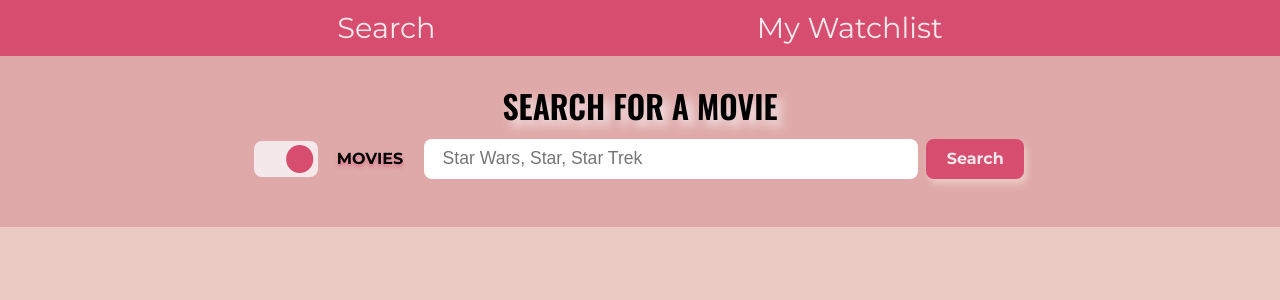
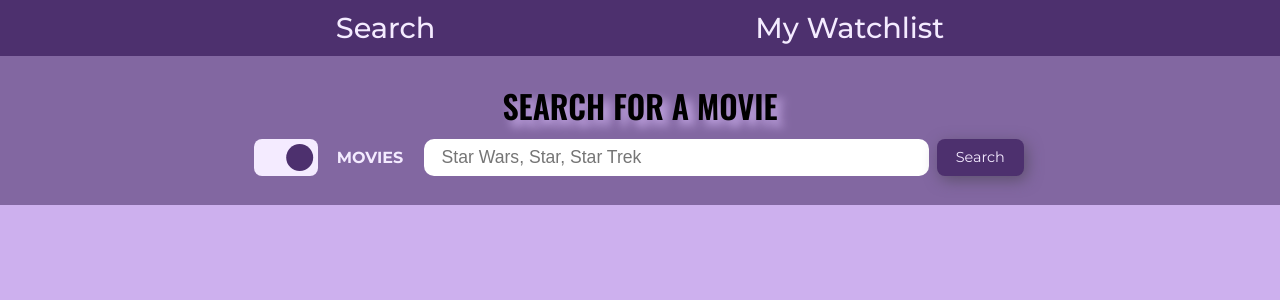
Before and after one commit to anastl/React-Watchlist, a React (Vite) app: page / in a window 1280 px wide. Shown: the top 300 px of the page. Built offline with nearby package versions, Linux system fonts and the light colour scheme; no server answers.

Commit message:
fixed color scheme and buttons

```diff
--- a/src/App.jsx
+++ b/src/App.jsx
@@ -1,7 +1,7 @@
 import { Link, Routes, Route } from 'react-router-dom'
 import Watchlist from "./Routes/Watchlist"
 import MoviesAndSeries from "./Routes/MoviesAndSeries"
-import DetailedMovie from "./Components/DetailedMovie"
+import DetailedMedia from "./Components/DetailedMedia"
 import './App.css'
 
 function App() {
@@ -17,7 +17,7 @@ function App() {
         <Route exact path="/" element = { <MoviesAndSeries /> } />
         <Route path='watchlist/' element= { <Watchlist />} />
         <Route exact path='search/' element={ <MoviesAndSeries /> } />
-        <Route path='search/:mediaId' element={ <DetailedMovie /> } />
+        <Route path='search/:mediaId' element={ <DetailedMedia /> } />
       </Routes>
     </>
   )
--- a/src/Components/Media.jsx
+++ b/src/Components/Media.jsx
@@ -17,8 +17,8 @@ export default function Media( props ) {
     const newSummary = summary.slice(0, 400) === summary ? summary : summary.slice(0, 397)+"..."
     const [year, ...trash] = release_date.split('-')
 
-    const addMediaBtn = <button onClick={ () => addElement( props ) } >Add to watchlist</button>
-    const deleteMediaBtn = <button onClick={ () => deleteElement( id ) } >Delete from watchlist</button>
+    const addMediaBtn = <button className="pop-out" onClick={ () => addElement( props ) } >Add to watchlist</button>
+    const deleteMediaBtn = <button className="pop-out" onClick={ () => deleteElement( id ) } >Delete from watchlist</button>
 
     return (
         <div className="media-card">
@@ -30,7 +30,7 @@ export default function Media( props ) {
                     <p className="p small">{ rating }/10</p>
                 </div>
                 <p className="p summary">{ newSummary }</p>
-                <p className="p small genres">{ genres }</p>
+                <p className="p small genres">Genres: { genres }</p>
                 <div className="buttons-container">
                     { isInWatchlist(id) ? deleteMediaBtn : addMediaBtn  }
                     <button
--- a/src/Routes/MoviesAndSeries.jsx
+++ b/src/Routes/MoviesAndSeries.jsx
@@ -3,10 +3,10 @@ import Media from "../Components/Media"
 import { Context } from "../Context/watchlistContext"
 
 export default function MoviesAndSeries() {
-    const { genres, handleMedia } = useContext(Context)
+    const { genres, mediaType, handleMedia, searchResults, setSearchResults } = useContext(Context)
     const [media, setMedia] = useState([])
     const [query, setQuery] = useState({
-        movie: true,
+        movie: mediaType==='movie' ? true : false,
         mediaName: ''
     })
     const mediaUrl = `https://api.themoviedb.org/3/search/${ query.movie ? 'movie' : 'tv' }?api_key=a549a10218e6b1e84fddfc056a830b2c&language=en-US&query=${ query.mediaName }&include_adult=false`
@@ -51,6 +51,7 @@ export default function MoviesAndSeries() {
             }, [] )
 
             setMedia( allMedia )
+            setSearchResults( allMedia )
         }
         catch (e) { console.log(e) }
     }
@@ -70,11 +71,13 @@ export default function MoviesAndSeries() {
     }
 
     return (
-            <main className="search--area">
-                <h1 className="search title">Search for a { query.movie ? 'movie' : 'tv show'}</h1>
+            <main>
+                <div className="search--area">
+                    <h1 className="search--title">Search for a {query.movie ? 'Movie' : 'Tv Show'}</h1>
                     <form className="form" onSubmit={ (e) => {
                         e.preventDefault()
                         getResults()
+                        setSearchResults([])
                     }}>
                         <div className="form-container">
                             <label className="slider-label" htmlFor="movie">
@@ -99,8 +102,9 @@ export default function MoviesAndSeries() {
                             <button className="button" type="submit">Search</button>
                         </div>
                     </form>
+                </div>
                 <div className="container">
-                    {media}
+                    { searchResults || media }
                 </div>
             </main>
     )
--- a/src/index.css
+++ b/src/index.css
@@ -1,4 +1,4 @@
-@import url('https://fonts.googleapis.com/css2?family=Montserrat:wght@400;700&family=Oswald:wght@400;500;600&display=swap');
+@import url('https://fonts.googleapis.com/css2?family=Montserrat:wght@400;500;600;700&family=Oswald:wght@400;500;600&display=swap');
 
 /*
   WORKING FOR 600PX AND BIGGER
@@ -6,37 +6,19 @@
 */
 
 :root {
-  /* color-scheme: light dark; */
+  --dark-1: #4D306E;
+  --dark-2: #5E516E;
+  --dark-3: #8267A1;
 
-  --nav-light-color: #d74d6f;
-  --nav-dark-color: #145045;
+  --light-1: #f4ebff;
+  --light-2: #E9D6FF;
+  --light-3: #CDB0EE;
+  --light-4: #A08ABA;
 
-  --nav-light-color--darker: #a03a54;
-  --nav-light-color--darker--lower-opacity: rgb(160, 58, 84, .5);
-  --nav-dark-color--darker: #0c2f28;
+  --accent: #A86AF0;
 
-  --accent-text-lvl-1-light-color: #eacbc4;
-  --accent-text-lvl-1-dark-color: #70a9ad;
-
-  --accent-text-lvl-2-light-color: #f5e8ea;
-  /* --accent-text-lvl-2-light-color: #f4dfe1; */
-  --accent-text-lvl-2-dark-color: #1f6f71;
-
-  --accent-text-lvl-3-light-color: #d6888f;
-  --accent-text-lvl-3-dark-color: #144e4f;
-
-
-  --nav-light-color--lower-opacity: rgb(215, 77, 111, .5);
-  --nav-dark-color--lower-opacity: rgb(20, 80, 69, 5);
-
-  --accent-text-lvl-1-light-color--lower-opacity: rgb(234, 203, 196, .5);
-  --accent-text-lvl-1-dark-color--lower-opacity: rgb(112, 169, 173, .5);
-
-  --accent-text-lvl-2-light-color--lower-opacity: rgb(244, 223, 225, .5);
-  --accent-text-lvl-2-dark-color--lower-opacity: rgb(31, 111, 113, .5);
-
-  --accent-text-lvl-3-light-color--lower-opacity: rgb(214, 136, 143, .5);
-  --accent-text-lvl-3-dark-color--lower-opacity: rgb(20, 78, 79, .5);
+  --dark-color-2: #A1A057;
+  --light-color-2: #EDEDAF;
 
   --font-oswald: 'Oswald', sans-serif;
   --font-monserrat: 'Montserrat', sans-serif;
@@ -44,26 +26,28 @@
   font-family: var(--font-monserrat);
   font-size: 16px;
   line-height: 1.6;
-  text-rendering: optimizeLegibility;
 }
 
-* {
-  box-sizing: border-box;
-}
+* { box-sizing: border-box; }
 
 html, body {
   margin: 0;
   padding: 0;
   min-height: 100%;
-background-color: var(--accent-text-lvl-1-light-color);
+  background-color: var(--light-3);
 }
+
+/* main {
+  display: flex;
+  flex-direction: column;
+} */
 
 img {
   max-width: 100%;
 }
 
 nav {
-  background-color: var(--nav-light-color);
+  background-color: var(--dark-1);
   font-size: 1.8rem;
   display: flex;
   justify-content: space-evenly;
@@ -72,7 +56,7 @@ nav {
 
 a {
   text-decoration: none;
-  color: var(--accent-text-lvl-2-light-color);
+  color: var(--light-1);
   font-weight: 500;
 }
 
@@ -82,8 +66,8 @@ form {
 }
 
 input[type="text"] {
-  border: transparent solid 1px;
-  border-radius: 8px;
+  border: none;
+  border-radius: 10px;
   grid-area: input;
   height: 100%;
   width: 100%;
@@ -93,44 +77,100 @@ input[type="text"] {
   transition: border-color 0.25s;
 }
 
-input[type="text"]:focus,
+/* input[type="text"]:focus,
 input[type="text"]:focus-visible {
-  outline: 4px auto var(--nav-light-color);
-}
+  outline: 4px auto var(--dark-color-1);
+} */
 
 button {
-  background-color: var(--nav-light-color);
-  color: var(--accent-text-lvl-2-light-color);
-  box-shadow: .2em .3em .4em var(--accent-text-lvl-1-light-color);
-  font-family: 'Montserrat', sans-serif;
+  grid-area: button;
+  align-self: center;
+
+  background-color: var(--dark-1);
+  color: var(--light-1);
+  box-shadow: .2em .3em 1em var(--dark-2);
+  border: none;
   border-radius: 8px;
-  border: 1px solid transparent;
   padding: 0.6rem 1.2rem;
 
-  font-size: 1rem;
-  font-weight: 600;
-  align-self: center;
-  grid-area: button;
+  font-size: .9rem;
+  /* text-transform: uppercase; */
+  /* font-weight: 500; */
+  font-family: 'Montserrat', sans-serif;
 
   cursor: pointer;
-  transition: border-color 0.25s, transform 0.4s;
+  transition: transform 0.4s;
   transform: scale(1);
 }
 button:hover {
-  border-color: var(--accent-text-lvl-1-light-color);
   transform: scale(1.1);
 }
-button:focus,
+/* button:focus,
 button:focus-visible {
-  outline: 4px auto var(--accent-text-lvl-2-light-color);
+  outline: 4px auto var(--accent-color);
+} */
+
+/* SLIDER */
+.slider-label {
+  grid-area: slider;
+  display: grid;
+  grid-template-areas: 'slider media_type';
+  grid-template-columns: 4rem 6rem;
+  gap: .25rem;
+  position: relative;
+  height: 100%;
+  width: 100%;
+  margin-right: .25rem;
 }
+.media-type {
+  position: relative;
+  grid-area: media_type;
+  place-self: center;
+  font-weight: 700;
+  text-transform: uppercase;
+  color: var(--light-1);
+}
+.slider {
+  grid-area: slider;
+  align-self: center;
+  width: 4rem;
+  height: 2.3rem;
+  cursor: pointer;
+  position: absolute;
+  background-color: var(--dark-1);
+  border-radius: 8px;
+  transition: .4s;
+}
+.slider::before {
+  position: absolute;
+  content: '';
+  border-radius: 50%;
+  width: 1.7rem;
+  height: 1.7rem;
+  top: .3rem;
+  left: .3rem;
+  background-color: var(--light-1);
+  transition: .4s;
+}
+.input-checkbox[type="checkbox"]:checked + .slider::before {
+  transform: translateX(1.7rem);
+  background-color: var(--dark-1);
+}
+.input-checkbox[type="checkbox"]:checked + .slider {
+  background-color: var(--light-1);
+}
+.input-checkbox {
+  display: none;
+}
+/* END SLIDER */
 
-/* CONTAINERS */
+/* START CONTAINERS */
 .container {
   margin: 0 auto;
   padding: .5rem .8rem;
   text-align: center;
-  /* border-radius: 8px; */
+  display: grid;
+  gap: .5rem;
 }
 
 .form-container {
@@ -157,14 +197,27 @@ button:focus-visible {
 }
 /* END CONTAINERS */
 
-/* SHARED FEATURES */
+/* START SHARED FEATURES */
 .details {
   font-size: .9rem;
   font-weight: 400;
 }
-/* END SHARED FEATURES */
 
-/* TYPOGRAPHY */
+.details-btn {
+  background-color: var(--light-2);
+  color: var(--dark-1);
+  font-weight: 500;
+  box-shadow: none;
+  display: flex;
+  align-items: center;
+  gap: .5rem;
+  justify-content: space-evenly;
+}
+
+.pop-out {
+  box-shadow: .2rem .2rem 0 var(--dark-3);
+}
+  /* start sub-section typography */
 .title,
 h1,
 h3,
@@ -176,32 +229,35 @@ p {
 .material-symbols-outlined {
   font-size: .9rem;
 }
-/* END TYPOGRAPHY */
+  /* end typography */
+
+/* END SHARED FEATURES */
+
 
 /* START SEARCH AREA */
 .search--area {
   margin: 0;
-  padding: 1.5rem .5rem;
+  padding: 1.5rem .5rem 1.8rem;
   display: flex;
   gap: .5rem;
   flex-direction: column;
-  background-color: var(--accent-text-lvl-3-light-color--lower-opacity);
+  background-color: var(--dark-3);
 }
 
-.search.title {
+.search--title {
   font-family: var(--font-oswald);
   align-self: center;
   text-transform: uppercase;
-  text-shadow: .2em .2em .3em var(--accent-text-lvl-2-light-color);
+  text-shadow: .2em .2em .3em var(--light-3);
   font-weight: 600;
 }
 /* END SEARCH AREA */
 
 /* START MOVIE CARD AREA*/
-.movie-card {
-  background: var(--accent-text-lvl-2-light-color);
+.media-card {
+  background: var(--light-4);
   padding: 1.6rem;
-  border-radius: 8px;
+  border-radius: 20px;
   display: flex;
   align-items: center;
   margin: .25rem 0;
@@ -215,28 +271,17 @@ p {
 
   /* start movie-info sub-area */
 
-.movie-info {
+.media-info {
   order: 2;
   display: grid;
+  gap: .3rem;
+  align-items: center;
   grid-template-areas:
-    'title title . year'
+    'title title title title'
     'rating rating rating rating'
+    'year genres genres genres'
     'summary summary summary summary'
-    'genres genres genres genres'
     'btn btn btn btn';
-  place-items: center;
-  padding: 0 1rem .5rem;
-  /* border: 1px solid #000;
-  flex-direction: column;
-  align-items: center;
-  justify-content: center; */
-}
-
-.genres {
-  grid-area: genres;
-  justify-self: left;
-  opacity: .8;
-  margin: .2rem 0 .3rem;
 }
 
 .card-title {
@@ -246,16 +291,11 @@ p {
   text-transform: uppercase;
   font-weight: 400;
   letter-spacing: .3px;
-  /* text-align: center; */
-}
-
-.date {
-  grid-area: year;
-  font-style: italic;
 }
 
 .rating-info {
   grid-area: rating;
+  justify-self: center;
   margin-top: .5rem;
   margin-bottom: 0;
   display: flex;
@@ -263,72 +303,74 @@ p {
   gap: .2rem;
 }
 
+.date {
+  grid-area: year;
+  font-weight: 600;
+  font-style: italic;
+}
+
+.genres {
+  grid-area: genres;
+  justify-self: right;
+  opacity: .875;
+}
+
 .summary {
   grid-area: summary;
   line-height: 1.7;
   letter-spacing: .4px;
-  margin: .5rem 0;
-  /* align-self: center; */
-  /* margin-top: 1rem; */
+  text-align: justify;
 }
 
 .buttons-container {
   margin-top: .3rem;
   grid-area: btn;
+  display: flex;
+  justify-content: space-between;
 }
   /* end movie-info sub-area */
 
 /* END MOVIE CARD AREA*/
 
+/* START WATCHLIST PLACEHOLDER */
 .watchlist--no-content{
   padding: 2.5em;
 }
-
 .description{
   text-align: center;
   font-size: 1.5rem;
 }
-
 .watchlist--redirect{
   margin-top: 1.2rem;
   display: flex;
   justify-content: space-evenly;
   font-size: 1.3rem;
 }
-
 .watchlist--redirect-a {
-  color: var(--nav-light-color);
+  color: var(--dark-color-1);
   font-weight: 600;
   text-transform: lowercase;
 }
+/* END WATCHLIST PLACEHOLDER */
 
 /* DETAILED LAYOUT */
 .media--details-page {
-  margin: 1.2rem 2rem;
-  padding: 1.1rem 1.2rem;
-  background-color: var(--nav-light-color--darker--lower-opacity);
-  border-radius: 32px;
-  box-shadow: .2rem .3rem .9rem var(--nav-light-color--darker);
+  margin: 0;
+  padding: 1.5rem 1rem;
+  display: flex;
+  flex-direction: column;
+  /* border: 10px solid #A1A057; */
 }
-
 /* END DETAILED LAYOUT */
 
 
 /* DETAILED MOVIE */
-.movie--details-page {
-  width: 100%;
-  max-width: 800px;
-  padding: 1rem;
-  display: flex;
-  justify-content: center;
-  align-items: center;
-}
 
-.media--detailed {
-  background-color: var(--accent-text-lvl-2-light-color);
-  color: var(--nav-light-color--lower-opacity);
+.movie--detailed {
+  background-color: var(--dark-1);
+  color: var(--light-1);
   border-radius: 16px;
-  padding: 1rem;
+  padding: 1rem 1.5rem;
   display: grid;
   gap: .5rem;
   place-items: center;
@@ -342,40 +384,35 @@ p {
     'summary summary summary summary'
     'languaje languaje production production'
     'languaje languaje production production'
-  '. button button .';
+    '. button button .'
+  ;
 }
-
-.back-btn {
+.movie--back-btn {
   grid-area: back_btn;
-  justify-self: start;
-  margin-bottom: .8rem;
+  width: 100%;
   display: flex;
   align-items: center;
-  box-shadow: .2em .3em .6em var(--accent-text-lvl-3-light-color);
+  justify-content: space-evenly;
+  background-color: var(--light-2);
+  color: var(--dark-1);
+  font-weight: 500;
 }
-.back-btn>span {
+/* .back-btn>span {
   margin-right: .5rem;
-}
-.movie--poster {
-  grid-area: det_img;
-}
+} */
 .movie--title {
   grid-area: title;
   text-transform: uppercase;
   font-size: 2em;
   font-weight: 700;
   margin: 0;
-  justify-self: right;
+  text-align: center;
 }
 .movie--tagline {
   grid-area: tagline;
   font-style: italic;
 }
-.movie--website--container {
-  grid-area: website;
-}
 .movie--website--container>a {
-  color: var(--nav-light-color--darker);
   display: flex;
   align-items: center;
   gap: .2em;
@@ -385,24 +422,10 @@ p {
   display: flex;
   align-items: center;
 }
-.movie--rating-container>p{
-  font-size: .8rem;
-}
-.runtime {
-  grid-area: runtime;
-}
-.budget {
-  grid-area: budget;
-}
-.revenue {
-  grid-area: revenue;
-}
-.rel_date {
-  grid-area: rel_date;
-}
 .genres {
   grid-area: genres;
   text-align: center;
+  font-style: italic;
   opacity: 1;
 }
 .movie--details {
@@ -410,18 +433,25 @@ p {
   grid-area: summary;
   text-align: justify;
 }
-.details_button {
-  grid-area: button;
-}
+.movie--poster { grid-area: det_img; }
+.movie--website--container { grid-area: website; }
+.movie--rating-container>p{ font-size: .8rem; }
+.runtime { grid-area: runtime; }
+.budget { grid-area: budget; }
+.revenue { grid-area: revenue; }
+.rel_date { grid-area: rel_date; }
+.movie--watchlist_button { grid-area: button; }
 /* END DETAILED MOVIE */
 
 /* DETAILED TV SHOW */
 .tv--detailed {
+  background-color: var(--dark-1);
+  color: var(--light-1);
+  border-radius: 16px;
+  padding: 1rem 1.5rem;
   display: grid;
-  gap: .5rem;
+  gap: .7rem;
   align-items: center;
-  /* grid-template-columns: repeat(5, .9fr); */
-  /* grid-template-columns: max-content max-content max-content 1fr max-content; */
   grid-template-areas:
   'bck_btn bck_btn add_btn add_btn add_btn'
   'name name name poster  poster'
@@ -437,7 +467,7 @@ p {
   'next_ep next_ep next_ep next_ep next_ep'
   ;
 }
-.back-btn { grid-area: bck_btn; }
+.tv--back-btn { grid-area: bck_btn; }
 .tv--poster { grid-area: poster; }
 .tv--rating-container { grid-area: rating; }
 .runtime { grid-area: runtime; }
@@ -448,28 +478,23 @@ p {
 .number-of-episodes { grid-area: episodes; }
 .number-of-seasons { grid-area: seasons; }
 .origin-country { grid-area: country; }
-.details_button { grid-area: add_btn; }
-
+.tv--watchlist_button { grid-area: add_btn; }
 .tv--website--container {
   grid-area: website;
   justify-self: center;
 }
-
 .tv--title {
   grid-area: name;
   font-size: 3rem;
   text-transform: uppercase;
   justify-self: center;
 }
-
 .tv--tagline {
   grid-area: tagline;
   font-style: italic;
   font-weight: 600;
   justify-self: center;
 }
-
-
 .tv--title--original {
   grid-area: og_name;
   font-size: .9rem;
@@ -478,23 +503,20 @@ p {
   opacity: .8;
   justify-self: right;
 }
-
 .tv--creator-container {
   grid-area: creator;
   display: flex;
   align-items: center;
   gap: .2rem;
 }
-
 .tv--details {
   grid-area: summary;
   text-align: justify;
 }
-
 .tv--last-episode-container {
   grid-area: last_ep;
-  background-color: var(--nav-light-color--darker);
-  color: var(--accent-text-lvl-2-light-color);
+  background-color: var(--light-3);
+  color: var(--dark-1);
   padding: 1.5rem 1.1rem;
   border-radius: 16px;
   display: grid;
@@ -503,12 +525,11 @@ p {
   grid-template-areas:
   'l_banner l_banner l_banner'
   'l_title l_date l_date'
-  'l_rating l_episode l_season'
+  'l_rating l_season l_episode'
   'l_summary l_summary l_summary'
   ;
   place-items: center;
 }
-
 .last-episode-banner { grid-area: l_banner; }
 .last-episode-episode-number { grid-area: l_episode; }
 .last-episode-season-number { grid-area: l_season; }
@@ -525,10 +546,18 @@ p {
   text-align: justify;
 }
 
+.last-episode-banner,
+.next-episode-banner {
+  text-transform: uppercase;
+  font-size: .9rem;
+  font-weight: 600;
+  font-style: italic;
+}
+
 .tv--next-episode-container {
   grid-area: next_ep;
-  background-color: var(--accent-text-lvl-2-light-color);
-  color: var(--nav-light-color--darker);
+  background-color: var(--light-2);
+  color: var(--dark-1);
   padding: 1.5rem 1.1rem;
   border-radius: 16px;
   display: grid;
@@ -536,13 +565,12 @@ p {
   grid-template-columns: max-content 1fr 1fr;
   grid-template-areas:
   'n_banner n_banner n_banner'
-  'n_title n_episode n_season'
+  'n_title n_season n_episode'
   'n_date n_date n_date'
   'n_summary n_summary n_summary'
   ;
   place-items: center;
 }
-
 .next-episode-banner { grid-area: n_banner; }
 .next-episode-episode-number { grid-area: n_episode; }
 .next-episode-season-number { grid-area: n_season; }
@@ -557,7 +585,6 @@ p {
   grid-area: n_summary;
   text-align: justify;
 }
-
 /* END DETAILED TV SHOW */
 
 /* @media (prefers-color-scheme: light) {
@@ -575,62 +602,13 @@ p {
 
 /************ EXTRAS ************/
 
-/* SLIDER */
-.slider-label {
-  grid-area: slider;
-  display: grid;
-  grid-template-areas: 'slider media_type';
-  grid-template-columns: 4rem 6rem;
-  gap: .25rem;
-  position: relative;
-  height: 100%;
-  width: 100%;
-  margin-right: .25rem;
-}
-
-.media-type {
-  position: relative;
-  grid-area: media_type;
-  place-self: center;
-  font-weight: 600;
-  text-transform: uppercase;
-  text-shadow: 0em .2em .2em var(--nav-light-color--lower-opacity);
-}
-
-.slider {
-  grid-area: slider;
-  align-self: center;
-  width: 4rem;
-  height: 2.3rem;
-  cursor: pointer;
-  position: absolute;
-  background-color: var(--nav-light-color);
-  border-radius: 8px;
-  transition: .4s;
-}
-
-.slider::before {
-  position: absolute;
-  content: '';
-  border-radius: 50%;
-  width: 1.7rem;
-  height: 1.7rem;
-  top: .3rem;
-  left: .3rem;
-  background-color: var(--accent-text-lvl-2-light-color);
-  transition: .4s;
-}
-
-.input-checkbox[type="checkbox"]:checked + .slider::before {
-  transform: translateX(1.7rem);
-  background-color: var(--nav-light-color);
-}
-
-.input-checkbox[type="checkbox"]:checked + .slider {
-  background-color: var(--accent-text-lvl-2-light-color);
-}
-
-.input-checkbox {
-  display: none;
-}
-/* END SLIDER */
+  /* --nav-light-color: #d74d6f;
+  --nav-light-color--darker: #a03a54;
+  --nav-light-color--darker--lower-opacity: rgb(160, 58, 84, .5);
+  //--accent-text-lvl-2-light-color: #f5e8ea;
+  --accent-text-lvl-2-light-color: #f4dfe1;
+  --accent-text-lvl-3-light-color: #d6888f;
+  --nav-light-color--lower-opacity: rgb(215, 77, 111, .5);
+  --accent-text-lvl-1-light-color--lower-opacity: rgb(234, 203, 196, .5);
+  --accent-text-lvl-2-light-color--lower-opacity: rgb(244, 223, 225, .5);
+  --accent-text-lvl-3-light-color--lower-opacity: rgb(214, 136, 143, .5); */
```
Also changed, not shown: src/Components/DetailedMedia.jsx (renamed from src/Components/DetailedMovie.jsx, +33 -25 lines), src/Context/watchlistContext.jsx (+7 -5 lines). Lines whose indentation alone changed are shown as unchanged.
